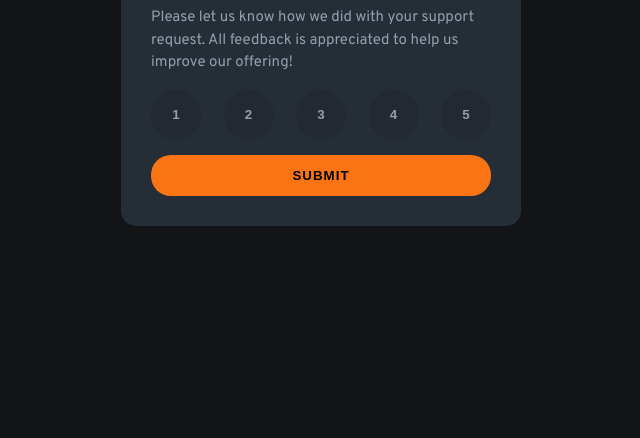
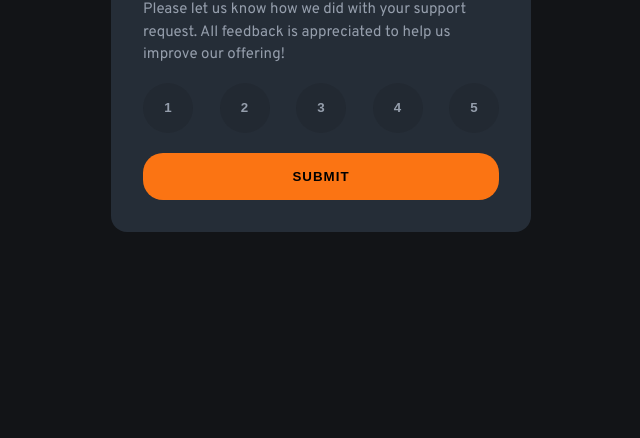
Before and after one commit to samuel-adu/interactive-rating-component, a plain HTML site: page index.html in a window 1280 px wide. Shown: the part 362-800 px from the top of the page, without its empty margins (319-959 px from the left). Drawn offline with Linux system fonts and the light colour scheme.

Commit message:
style update

```diff
--- a/index.html
+++ b/index.html
@@ -21,17 +21,18 @@
     <title>Frontend Mentor | Interactive rating component</title>
   </head>
   <body>
-    <main id="card" class="container">
-      <div class="rating-state">
+    <div class="container">
+      <main id="main">
+        <div class="card rating-state">
           <div class="star-img">
-          <img src="./images/icon-star.svg" alt="" />
+            <img src="./images/icon-star.svg" alt="orange star" />
           </div>
 
           <h1>How did we do?</h1>
 
           <p>
-          Please let us know how we did with your support request. All feedback
-          is appreciated to help us improve our offering!
+            Please let us know how we did with your support request. All
+            feedback is appreciated to help us improve our offering!
           </p>
 
           <div class="ratings">
@@ -52,6 +53,7 @@
           </button>
         </div>
       </main>
+    </div>
     <script src="index.js"></script>
   </body>
 </html>
--- a/index.js
+++ b/index.js
@@ -1,38 +1,38 @@
-const card = document.getElementById("card");
-const submitBtn = document.getElementById("submit-btn");
-const ratingScoreOneBtn = document.getElementById("rating-score-1");
-const ratingScoreTwoBtn = document.getElementById("rating-score-2");
-const ratingScoreThreeBtn = document.getElementById("rating-score-3");
-const ratingScoreFourBtn = document.getElementById("rating-score-4");
-const ratingScoreFiveBtn = document.getElementById("rating-score-5");
+const main = document.getElementById('main');
+const submitBtn = document.getElementById('submit-btn');
+const ratingScoreOneBtn = document.getElementById('rating-score-1');
+const ratingScoreTwoBtn = document.getElementById('rating-score-2');
+const ratingScoreThreeBtn = document.getElementById('rating-score-3');
+const ratingScoreFourBtn = document.getElementById('rating-score-4');
+const ratingScoreFiveBtn = document.getElementById('rating-score-5');
 
 let ratingScore = 0;
 
-ratingScoreOneBtn.addEventListener("click", () => {
+ratingScoreOneBtn.addEventListener('click', () => {
   ratingScore = 1;
 });
 
-ratingScoreTwoBtn.addEventListener("click", () => {
+ratingScoreTwoBtn.addEventListener('click', () => {
   ratingScore = 2;
 });
 
-ratingScoreThreeBtn.addEventListener("click", () => {
+ratingScoreThreeBtn.addEventListener('click', () => {
   ratingScore = 3;
 });
 
-ratingScoreFourBtn.addEventListener("click", () => {
+ratingScoreFourBtn.addEventListener('click', () => {
   ratingScore = 4;
 });
 
-ratingScoreFiveBtn.addEventListener("click", () => {
+ratingScoreFiveBtn.addEventListener('click', () => {
   ratingScore = 5;
 });
 
 function renderThankYouState() {
-  card.innerHTML = `
-      <div class="thank-you-state">
+  main.innerHTML = `
+      <div class="card thank-you-state">
 				<div>
-					<img src="./images/illustration-thank-you.svg" alt="" />
+					<img src="./images/illustration-thank-you.svg" alt="pos and card" />
         </div>
 
 				<div class="selection">
--- a/style.css
+++ b/style.css
@@ -1,5 +1,7 @@
 * {
   box-sizing: border-box;
+  padding: 0;
+  margin: 0;
 }
 
 :root {
@@ -13,58 +15,61 @@
 }
 
 body {
-  font-family: "Overpass", sans-serif;
+  margin: 0;
+  font-family: 'Overpass', sans-serif;
+  background-color: var(--very-dark-blue);
   font-size: 15px;
-  margin: 0;
-  background-color: var(--very-dark-blue);
   display: flex;
+  flex-direction: column;
   align-items: center;
   justify-content: center;
-  min-height: 100vh;
-}
-
-main {
-  background-color: var(--dark-blue);
-  border-radius: 15px;
-  width: 90%;
-  margin: 0 auto;
-  max-width: 400px;
+  min-height: 100svh;
 }
 
 .container {
-  padding: 2em;
+  padding-inline: 1.5rem;
 }
 
 h1,
 h2 {
   color: var(--white);
+  margin-bottom: 1rem;
 }
 
 p {
+  font-size: 14px;
+  line-height: 1.5;
   color: var(--light-grey);
-  line-height: 1.5;
+  margin-bottom: 1rem;
 }
 
-ul {
-  list-style: none;
-  padding: 0;
+.card {
+  background-color: var(--dark-blue);
+  padding: 1.5rem;
+  border-radius: 16px;
 }
 
 .star-img {
   background-color: var(--desaturated-dark-blue);
-  width: 50px;
-  height: 50px;
+  width: 40px;
+  height: 40px;
   border-radius: 50%;
   display: flex;
   align-items: center;
   justify-content: center;
+  margin-bottom: 1.25rem;
+}
+
+.star-img img {
+  max-width: 100%;
 }
 
 .ratings {
   display: flex;
   align-items: center;
   justify-content: space-between;
-  margin-bottom: 1em;
+  gap: 0.5rem;
+  margin-bottom: 1.25rem;
 }
 
 .btn {
@@ -76,7 +81,7 @@ ul {
 
 .submit-btn {
   background-color: var(--orange);
-  padding: 1em 3em;
+  padding: 1rem 3rem;
   width: 100%;
   text-transform: uppercase;
   letter-spacing: 1px;
@@ -90,11 +95,10 @@ ul {
 
 .rating-btn {
   border-radius: 50%;
-  padding: 1em;
   background-color: var(--desaturated-dark-blue);
   color: var(--light-grey);
-  width: 50px;
-  height: 50px;
+  width: 40px;
+  height: 40px;
   text-align: center;
   cursor: pointer;
 }
@@ -116,8 +120,8 @@ ul {
 .selection {
   background-color: var(--very-dark-blue);
   border-radius: 20px;
-  padding: 0.5em 1em;
-  margin-block: 1em;
+  padding: 0.5rem 1rem;
+  margin-block: 1rem;
   display: inline-block;
 }
 
@@ -125,3 +129,25 @@ ul {
   color: var(--orange);
   margin: 0;
 }
+
+@media (min-width: 640px) {
+  .card {
+    width: 420px;
+    padding: 2rem;
+    border-radius: 16px;
+  }
+
+  .star-img {
+    width: 50px;
+    height: 50px;
+  }
+
+  .rating-btn {
+    width: 50px;
+    height: 50px;
+  }
+
+  p {
+    font-size: 15px;
+  }
+}
```
Lines whose indentation alone changed are shown as unchanged.
